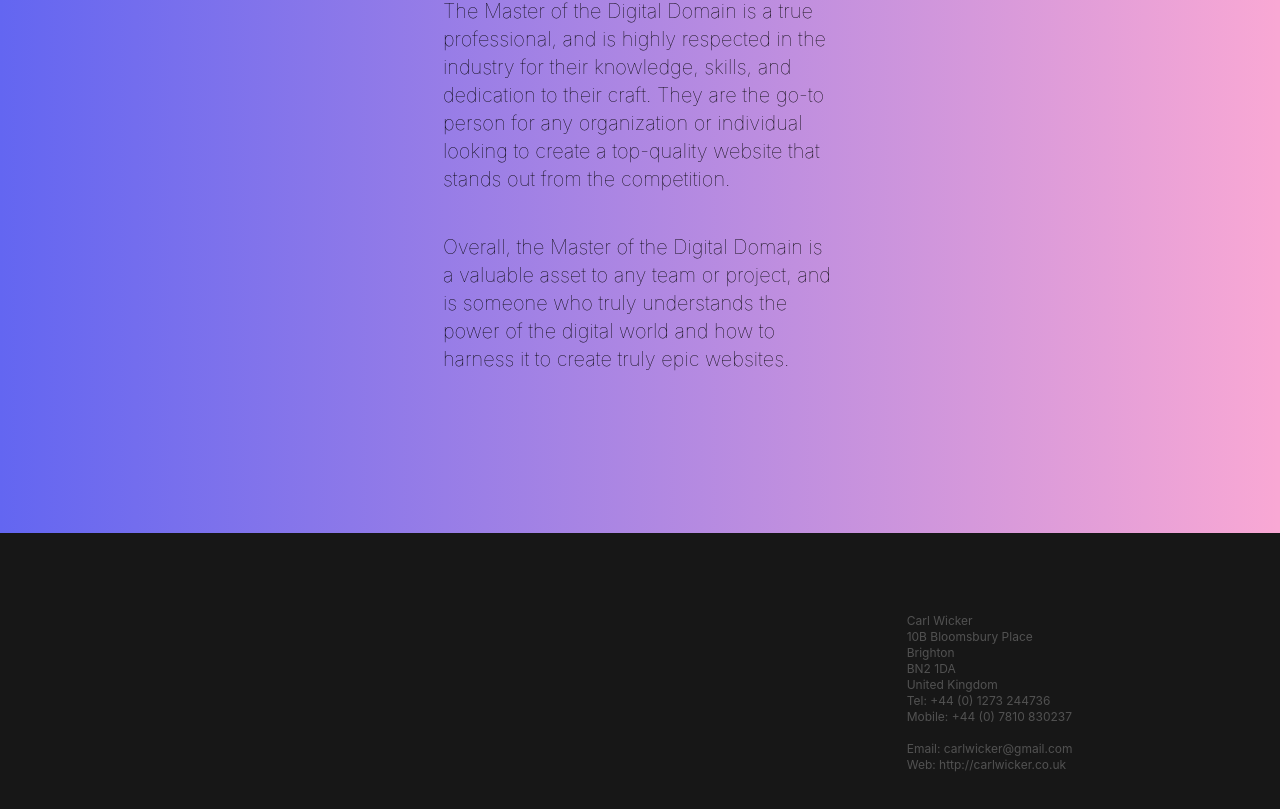
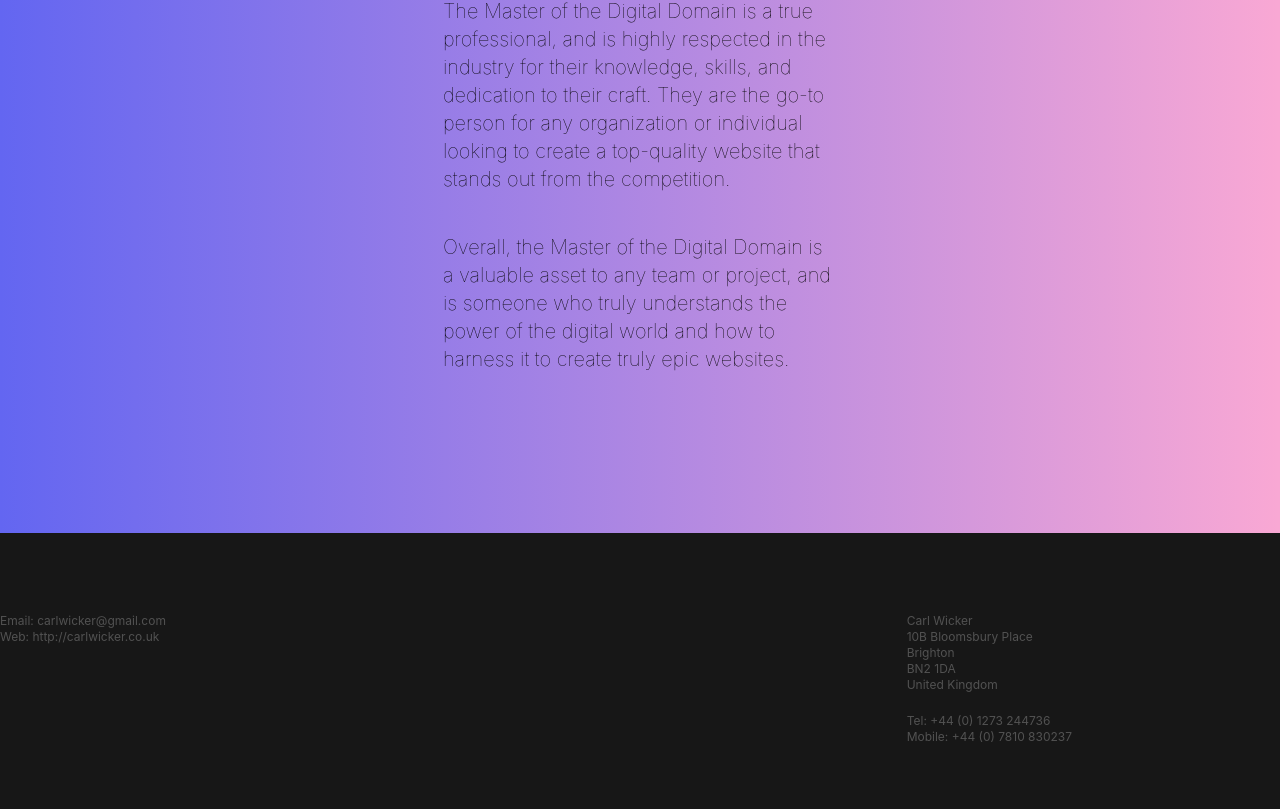
Before and after one commit to carlwicker/carlwicker-nextjs12, a Next.js app: page / in a window 1280 px wide. Shown: the part 5034-5843 px from the top of the page. Built offline with nearby package versions, Linux system fonts and the light colour scheme.

Commit message:
footer responsive layout improvement

```diff
--- a/components/Footer/Footer.tsx
+++ b/components/Footer/Footer.tsx
@@ -2,10 +2,18 @@ export default function Footer() {
   return (
     <footer className="bg-neutral-900 lg:h-[400px] py-20">
       <div className="container mx-auto flex lg:flex-row flex-col text-xs text-neutral-600 gap-0 md:gap-20 justify-end">
-        <div className="hidden md:w-1/2 xl:w-1/3 md:block"></div>
+        <div className="hidden md:w-1/2 xl:w-1/3 md:block">
+          <div className="">
+            Email:{" "}
+            <a href="mailto:carlwicker@gmail.com">carlwicker@gmail.com</a>
+          </div>
+          <div className="">
+            Web: <a href="http://carlwicker.co.uk">http://carlwicker.co.uk</a>
+          </div>
+        </div>
         <div className="hidden xl:w-1/3 xl:block"></div>
 
-        <div className="flex flex-col w-full xl:w-1/3 md:w-1/2">
+        <div className="flex flex-col w-full xl:w-1/3 md:w-1/2 gap-5">
           <div className="">
             Carl Wicker
             <br />
@@ -19,16 +27,9 @@ export default function Footer() {
           </div>
 
           <div className="">
-            Tel: +44 (0) 1273 244736 <br /> Mobile: +44 (0) 7810 830237
-          </div>
-
-          <div className="">
-            <br /> Email:{" "}
-            <a href="mailto:carlwicker@gmail.com">carlwicker@gmail.com</a>
-          </div>
-
-          <div className="">
-            Web: <a href="http://carlwicker.co.uk">http://carlwicker.co.uk</a>
+            Tel: +44 (0) 1273 244736
+            <br />
+            Mobile: +44 (0) 7810 830237
           </div>
         </div>
       </div>
```
